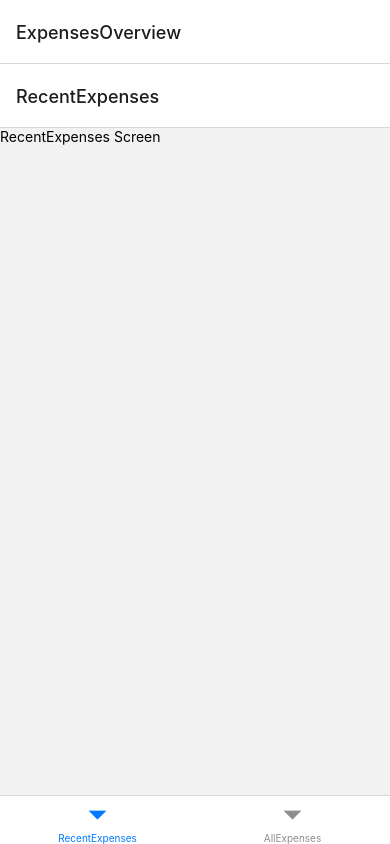
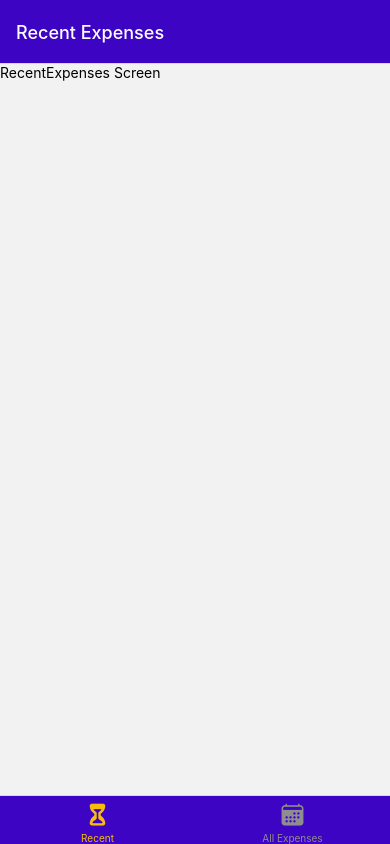
Before and after one commit to Vav4ik/max-expense-tracker, a React Native app: screen / in a window 390 px wide. Built offline with nearby package versions, Linux system fonts and the light colour scheme.

Commit message:
Added color constants, styled tab navigator

```diff
--- a/App.js
+++ b/App.js
@@ -2,7 +2,9 @@
 import { NavigationContainer } from "@react-navigation/native";
 import { createNativeStackNavigator } from "@react-navigation/native-stack";
 import { createBottomTabNavigator } from "@react-navigation/bottom-tabs";
+import { Ionicons } from "@expo/vector-icons";
 
+import { GlobalStyles } from "./constants/styles";
 import ManageExpense from "./screens/ManageExpense";
 import RecentExpenses from "./screens/RecentExpenses";
 import AllExpenses from "./screens/AllExpenses";
@@ -12,14 +14,35 @@
 
 const ExpensesOverview = () => {
   return (
-    <BottomTabs.Navigator>
+    <BottomTabs.Navigator
+      screenOptions={{
+        headerStyle: { backgroundColor: GlobalStyles.colors.primary500 },
+        headerTintColor: "white",
+        tabBarStyle: { backgroundColor: GlobalStyles.colors.primary500 },
+        tabBarActiveTintColor: GlobalStyles.colors.accent500,
+      }}
+    >
       <BottomTabs.Screen
         name="RecentExpenses"
         component={RecentExpenses}
+        options={{
+          title: "Recent Expenses",
+          tabBarLabel: "Recent",
+          tabBarIcon: ({ color, size }) => (
+            <Ionicons name="hourglass" color={color} size={size} />
+          ),
+        }}
       ></BottomTabs.Screen>
       <BottomTabs.Screen
         name="AllExpenses"
         component={AllExpenses}
+        options={{
+          title: "All Expenses",
+          tabBarLabel: "All Expenses",
+          tabBarIcon: ({ color, size }) => (
+            <Ionicons name="calendar" color={color} size={size} />
+          ),
+        }}
       ></BottomTabs.Screen>
     </BottomTabs.Navigator>
   );
@@ -28,10 +51,14 @@
 export default function App() {
   return (
     <>
-      <StatusBar style="auto" />
+      <StatusBar style="light" />
       <NavigationContainer>
         <Stack.Navigator>
-          <Stack.Screen name="ExpensesOverview" component={ExpensesOverview} />
+          <Stack.Screen
+            name="ExpensesOverview"
+            component={ExpensesOverview}
+            options={{ headerShown: false }}
+          />
           <Stack.Screen name="ManageExpense" component={ManageExpense} />
         </Stack.Navigator>
       </NavigationContainer>
--- /dev/null
+++ b/constants/styles.js
@@ -0,0 +1,16 @@
+export const GlobalStyles = {
+    colors: {
+      primary50: '#e4d9fd',
+      primary100: '#c6affc',
+      primary200: '#a281f0',
+      primary400: '#5721d4',
+      primary500: '#3e04c3',
+      primary700: '#2d0689',
+      primary800: '#200364',
+      accent500: '#f7bc0c',
+      error50: '#fcc4e4',
+      error500: '#9b095c',
+      gray500: '#39324a',
+      gray700: '#221c30',
+    },
+  };
```
